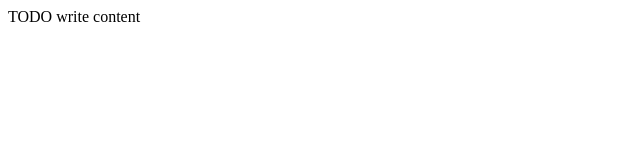
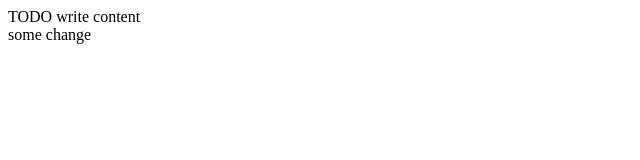
Before and after one commit to MoonRock28/NaturalSelection, a website: page public_html/index.html in a window 1280 px wide. Shown: the full height of the page, 0-640 px from the left. Drawn offline with Linux system fonts and the light colour scheme.

Commit message:
index back?

```diff
--- a/public_html/index.html
+++ b/public_html/index.html
@@ -6,11 +6,12 @@
 -->
 <html>
     <head>
-        <title>TODO supply a title</title>
+        <title>Natural Selection Home Page</title>
         <meta charset="UTF-8">
         <meta name="viewport" content="width=device-width, initial-scale=1.0">
     </head>
     <body>
         <div>TODO write content</div>
+        <div>some change</div>
     </body>
 </html>
```
